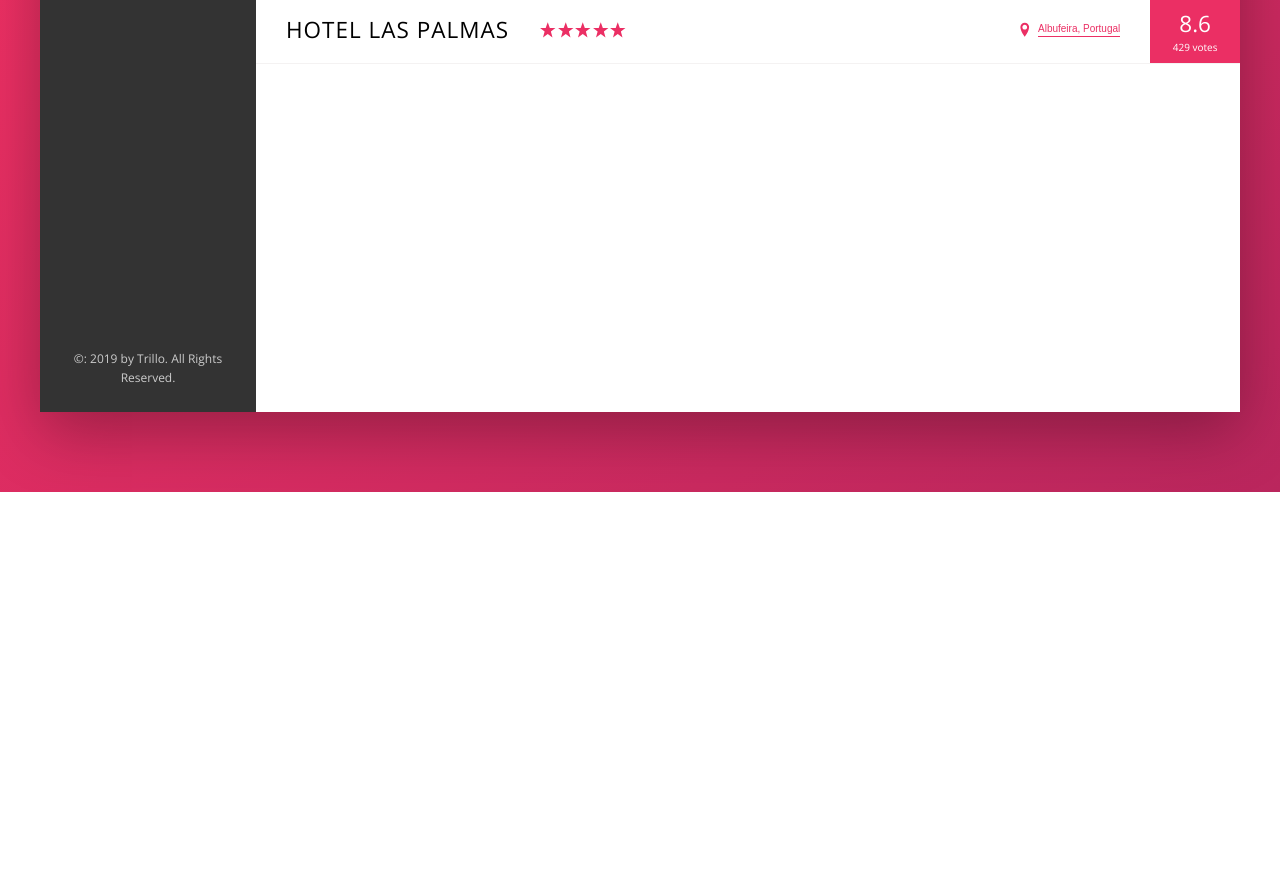
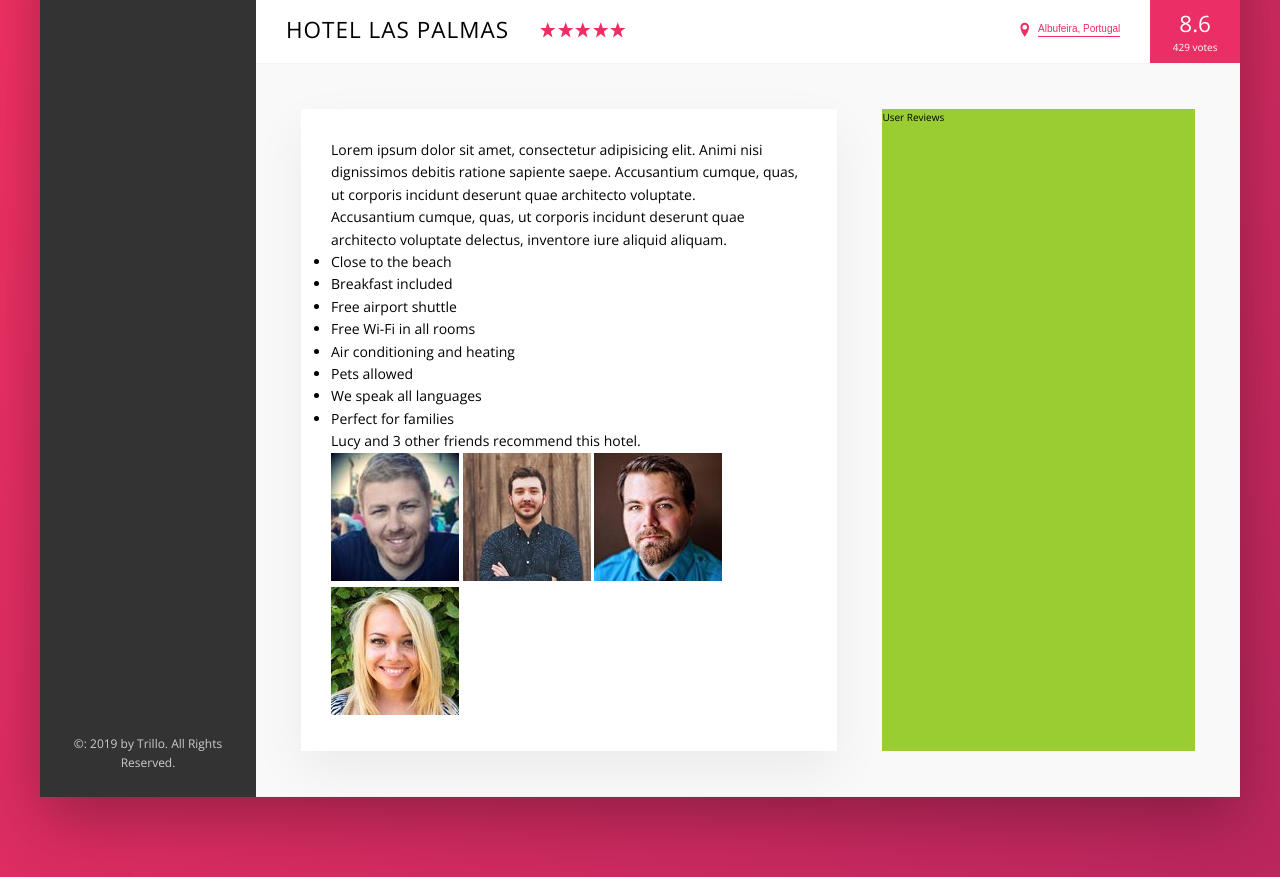
Before and after one commit to NortonNice/Trillo, a website: page index.html in a window 1280 px wide. Shown: the part 538-1415 px from the top of the page. Before the commit the page ends 1030 px from the top, so only its background shows below. Drawn offline with nearby package versions, Linux system fonts and the light colour scheme.

Commit message:
hotel review layout and new CSS variables

```diff
--- a/index.html
+++ b/index.html
@@ -108,8 +108,8 @@
                     </h1>
                     <div class="overview__stars">
                         <svg class="overview__icon-star">
-                        <use xlink:href="img/sprite.svg#icon-star"></use>
-                            </svg><svg class="overview__icon-star">
+                            <use xlink:href="img/sprite.svg#icon-star"></use>
+                        </svg><svg class="overview__icon-star">
                             <use xlink:href="img/sprite.svg#icon-star"></use>
                         </svg><svg class="overview__icon-star">
                             <use xlink:href="img/sprite.svg#icon-star"></use>
@@ -122,16 +122,53 @@
 
                     <div class="overview__location">
                         <svg class="overview__icon-location">
-                            <use xlink:href="img/sprite.svg#icon-location-pin"
-                        </svg>
+                            <use xlink:href="img/sprite.svg#icon-location-pin" </svg> </div> <button class="btn-inline">
+                                Albufeira, Portugal</button>
+
+                                <div class="overview__rating">
+                                    <div class="overview__rating-average">8.6</div>
+                                    <overview__rating-count>429 votes</overview__rating-count>
+                                </div>
                     </div>
-                    <button class="btn-inline">Albufeira, Portugal</button>
 
-                    <div class="overview__rating">
-                        <div class="overview__rating-average">8.6</div>
-                        <overview__rating-count>429 votes</overview__rating-count>
+                    <div class="detail">
+                        <div class="description">
+                            <p class="paragraph">
+                                Lorem ipsum dolor sit amet, consectetur adipisicing elit. Animi nisi dignissimos debitis
+                                ratione sapiente saepe. Accusantium cumque, quas, ut corporis incidunt deserunt quae
+                                architecto voluptate.
+                            </p>
+                            <p class="paragraph">
+                                Accusantium cumque, quas, ut corporis incidunt deserunt quae architecto voluptate
+                                delectus, inventore iure aliquid aliquam.
+                            </p>
+                            <ul class="list">
+                                <li class="list__item">Close to the beach</li>
+                                <li class="list__item">Breakfast included</li>
+                                <li class="list__item">Free airport shuttle</li>
+                                <li class="list__item">Free Wi-Fi in all rooms</li>
+                                <li class="list__item">Air conditioning and heating</li>
+                                <li class="list__item">Pets allowed</li>
+                                <li class="list__item">We speak all languages</li>
+                                <li class="list__item">Perfect for families</li>
+                            </ul>
+                            <div class="recommend">
+                                <p class="recommend__count">
+                                    Lucy and 3 other friends recommend this hotel.
+                                </p>
+                                <div class="recommend__friends">
+                                    <img src="img/user-3.jpg" alt="Friend 1" class="recommend__photo">
+                                    <img src="img/user-4.jpg" alt="Friend 2" class="recommend__photo">
+                                    <img src="img/user-5.jpg" alt="Friend 3" class="recommend__photo">
+                                    <img src="img/user-6.jpg" alt="Friend 4" class="recommend__photo">
+                                </div>
+                            </div>
+                        </div>
+
+                        <div class="user-reviews">
+                            User Reviews
+                        </div>
                     </div>
-                </div>
             </main>
         </div>
     </div>
--- a/sass/_base.scss
+++ b/sass/_base.scss
@@ -29,6 +29,9 @@ Grey dark 3: #999
     --color-grey-dark-3: #999;
 
     --shadow-dark: 0 2rem 6rem rgba(0, 0, 0, .3);
+    --shadow-light:  0 2rem 5rem rgba(0, 0, 0, .06);
+
+    --line: 1px solid var(--color-grey-light-2);
 
 }
 
--- a/sass/_layout.scss
+++ b/sass/_layout.scss
@@ -11,7 +11,7 @@
     font-size: 1.4rem;
     height: 7rem;
     background-color: #fff;
-    border-bottom: 1px solid var(--color-grey-light-2);
+    border-bottom: var(--line);
 
     display: flex;
     justify-content: space-between;
@@ -34,7 +34,27 @@
 
 .hotel-view {
     background-color: #fff;
-    height: 80rem;
-
     flex: 1;
 }
+
+.detail {
+    display: flex;
+    padding: 4.5rem;
+    background-color: var(--color-grey-light-1);
+    border-bottom: var(--line);
+}
+
+.description {
+    font-size: 1.4rem;
+    background-color: #fff;
+    box-shadow: var(--shadow-light);
+    padding: 3rem;
+    flex: 0 0 60%;
+    margin-right: 4.5rem;
+
+}
+
+.user-reviews {
+    background-color: yellowgreen;
+    flex: 1;
+}
```
Also changed, not shown: css/style.css.
